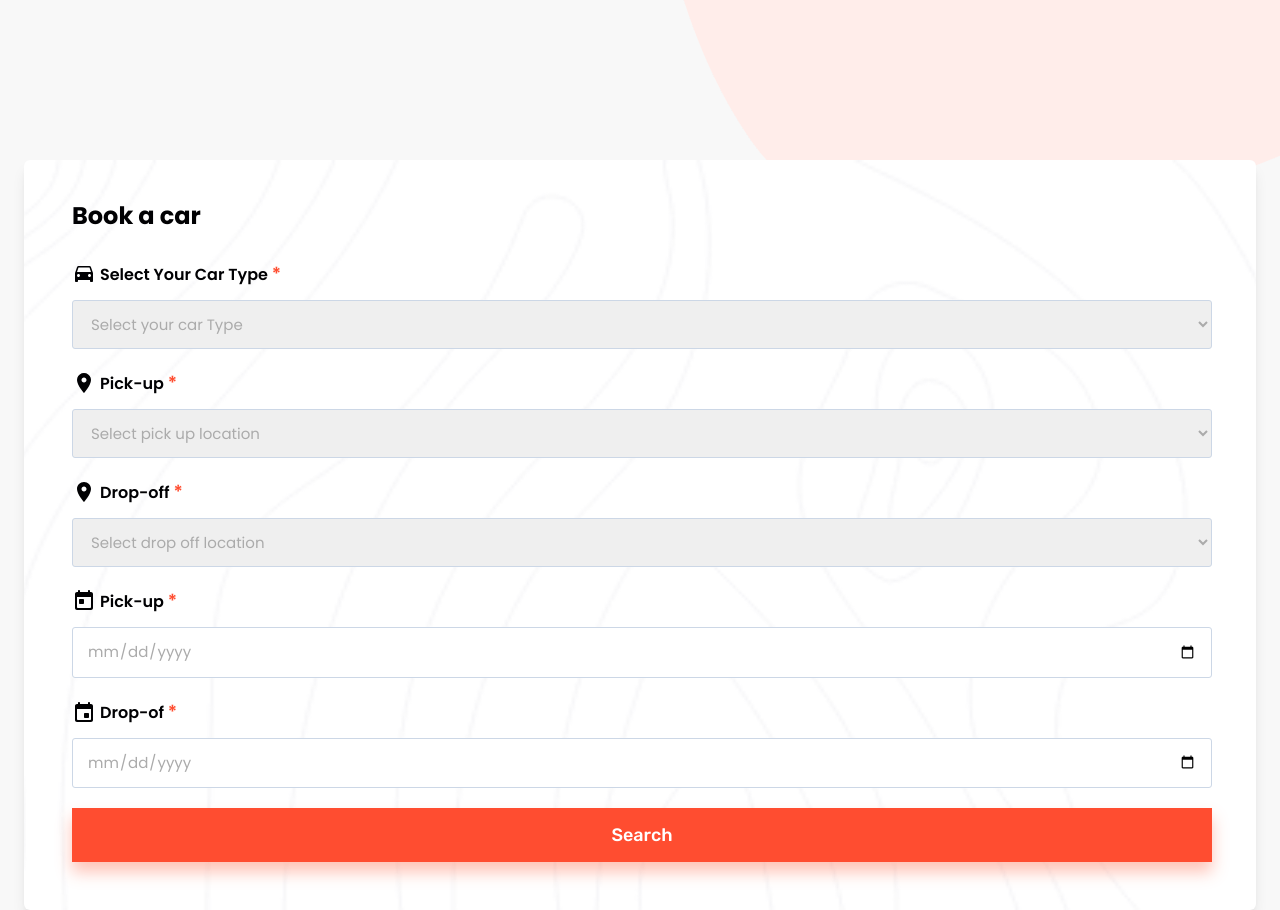
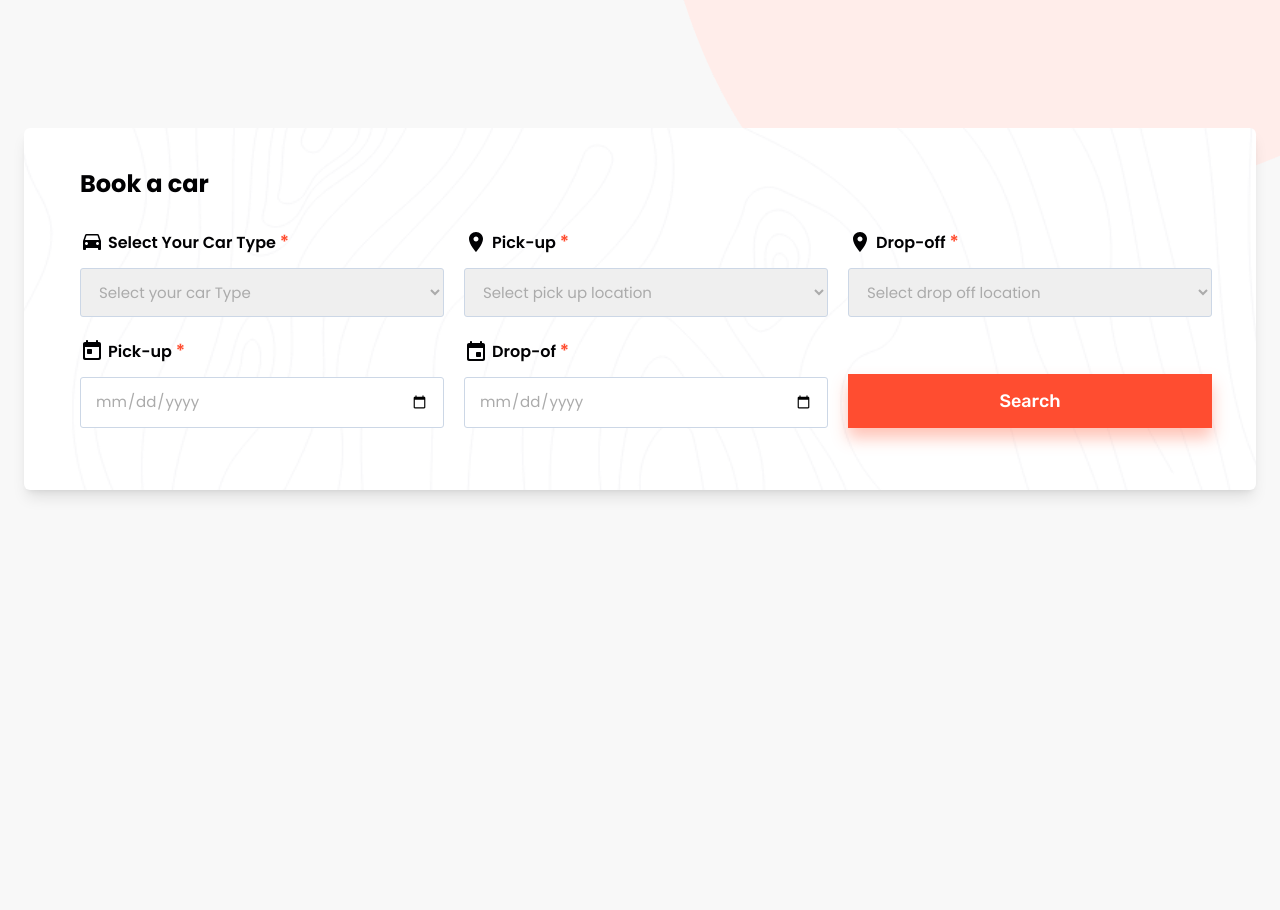
Before and after one commit to ndr-exe/car-rental, a Next.js app: page / in a window 1280 px wide. Shown: the part 640-1550 px from the top of the page. After the commit the page ends 1514 px from the top, so only its background shows below. Built offline with nearby package versions, Linux system fonts and the light colour scheme.

Commit message:
Style Car Booking form for all screen sizes

```diff
--- a/app/components/BookingForm/BookingForm.tsx
+++ b/app/components/BookingForm/BookingForm.tsx
@@ -8,9 +8,12 @@ import DateSecond from '@mui/icons-material/EventRounded';
 const BookingForm = () => {
   return (
     <section className={`${poppins.className}  px-6  mx-auto `}>
-      <div className="bg-booking-form-bg bg-cover bg-center bg-white px-6 pt-10 pb-12 rounded-md shadow-lg flex flex-col xs:pl-12 xs:pr-11">
+      <div className="bg-booking-form-bg bg-cover bg-center bg-white px-6 pt-10 pb-12 rounded-md shadow-lg flex flex-col xs:pl-14 xs:pr-11 xs:pb-12 xs:pt-10">
         <h2 className="text-2xl font-bold mb-7">Book a car</h2>
-        <form action="" className="flex flex-col gap-5">
+        <form
+          action=""
+          className="flex flex-col gap-5 sm:grid sm:grid-cols-2 lg:grid-cols-3 lg:pb-3.5"
+        >
           <div className="flex flex-col gap-3">
             <label htmlFor="type" className="font-semibold flex items-center gap-1">
               <CarIcon className="text-3xl" />
@@ -103,7 +106,7 @@ const BookingForm = () => {
             />
           </div>
           <button
-            className={`${rubik.className} !rounded-none button-primary text-lg font-medium py-[13px]`}
+            className={`${rubik.className} !rounded-none button-primary text-lg font-medium py-[13px] sm:self-end `}
           >
             Search
           </button>
--- a/app/components/Header/Header.tsx
+++ b/app/components/Header/Header.tsx
@@ -8,7 +8,7 @@ import Image from 'next/image';
 const Header = () => {
   return (
     <div>
-      <header className="px-6 h-svh flex items-center relative">
+      <header className="px-6 h-[96svh] flex items-center relative">
         <div className="xs:max-w-[500px] mt-12 mx-auto med:mx-0 med:mr-auto">
           <div className="relative z-20">
             <h4 className="text-[1.4rem] font-bold text-center med:text-start ">
--- a/app/page.tsx
+++ b/app/page.tsx
@@ -7,6 +7,7 @@ export default function Home() {
     <main className="">
       <Header />
       <BookingForm />
+      <section className="h-96 w-full"></section>
     </main>
   );
 }
```
